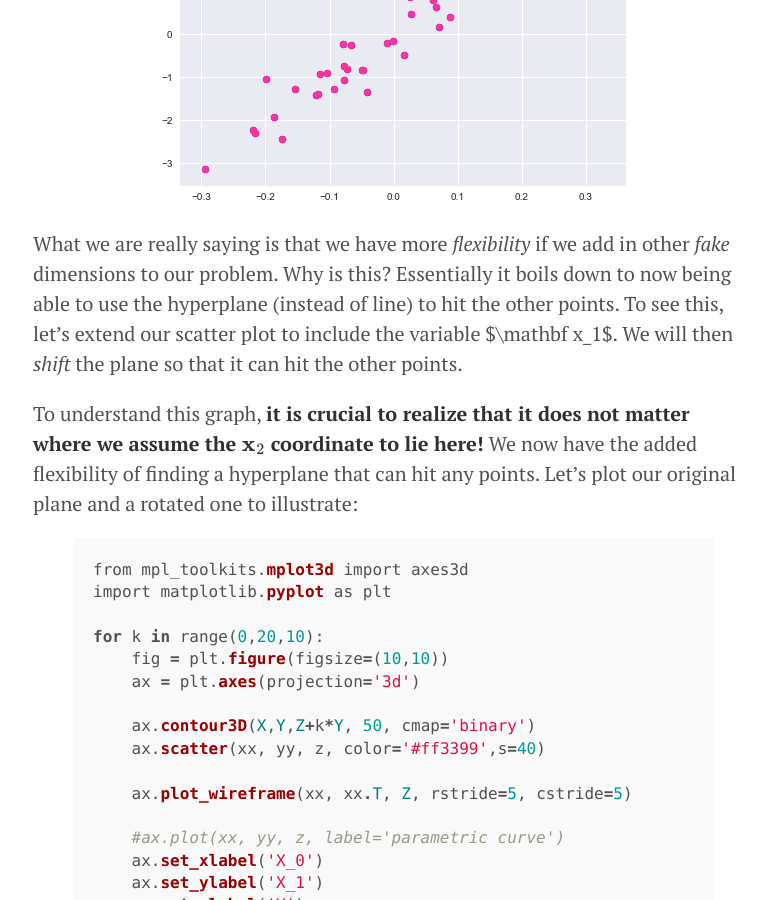
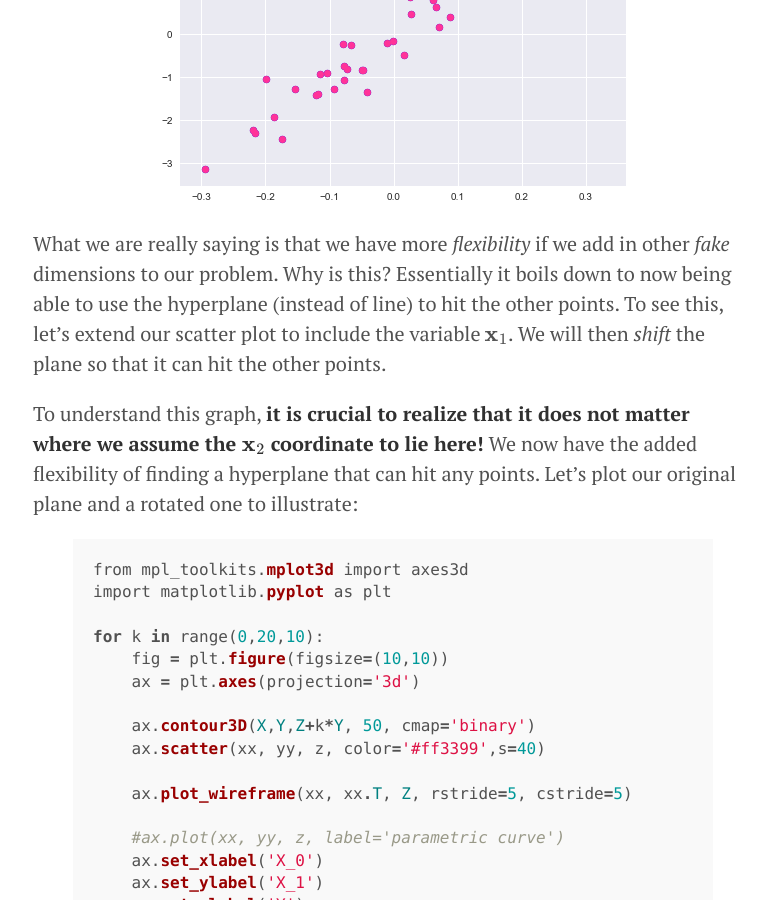
Before and after one commit to doriang102/doriang102.github.io, a Jekyll site: the page built from _posts/2017-10-13-model-selection,-regularization,-and-evaluation.md, in a window 1280 px wide and 900 px high, scrolled down 10525 px. Shown: the whole window, without its empty margins (247-1014 px from the left). Built offline with Jekyll 4.4.1, drawn with Linux system fonts in a browser that asks for light colours; our own code applies the rules of GitHub Pages for plain Markdown files; formulas are drawn with MathJax 3.

Commit message:
Update 2017-10-13-model-selection,-regularization,-and-evaluation.md

```diff
--- a/_posts/2017-10-13-model-selection,-regularization,-and-evaluation.md
+++ b/_posts/2017-10-13-model-selection,-regularization,-and-evaluation.md
@@ -238,7 +238,7 @@ $$ \mathbf{X}_k \beta =  \mathbf{y}. $$
 If we recall our scatter plot:
  ![](/img/scatter_overfit_pink.png?raw=true)
 
-What we are really saying is that we have more *flexibility* if we add in other *fake* dimensions to our problem. Why is this? Essentially it boils down to now being able to use the hyperplane (instead of line) to hit the other points. To see this, let's extend our scatter plot to include the variable $\mathbf x_1$. We will then *shift* the plane so that it can hit the other points.
+What we are really saying is that we have more *flexibility* if we add in other *fake* dimensions to our problem. Why is this? Essentially it boils down to now being able to use the hyperplane (instead of line) to hit the other points. To see this, let's extend our scatter plot to include the variable $$\mathbf x_1$$. We will then *shift* the plane so that it can hit the other points.
 
 To understand this graph, **it is crucial to realize that it does not matter where we assume the $$\mathbf x_2$$ coordinate to lie here!** We now have the added flexibility of finding a hyperplane that can hit any points. Let's plot our original plane and a rotated one to illustrate:
 
```
